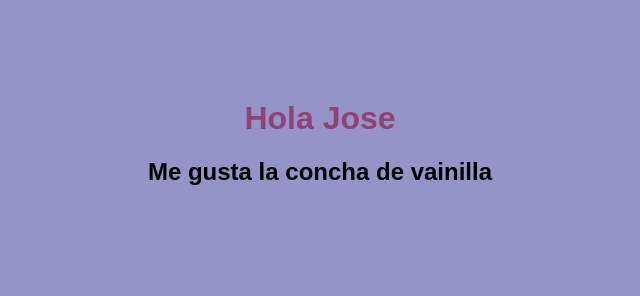
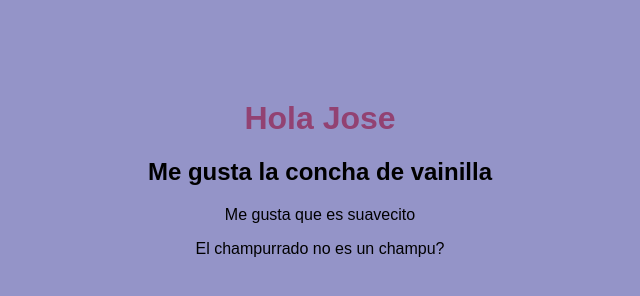
Before and after one commit to JoseLanderos/CH54_miPrimerRep, a plain HTML site: page index.html in a window 1280 px wide. Shown: the whole page, without its empty margins (320-960 px from the left). Drawn offline with Linux system fonts and the light colour scheme.

Commit message:
feat: parrafos con pan y champu

```diff
--- a/index.html
+++ b/index.html
@@ -8,6 +8,8 @@
 <body>
 	<h1> Hola Jose </h1>
 	<h2> Me gusta la concha de vainilla </h2>
+	<p> Me gusta que es suavecito </p>
+	<p> El champurrado no es un champu? </p>
 </body>
 
 </html>
```
